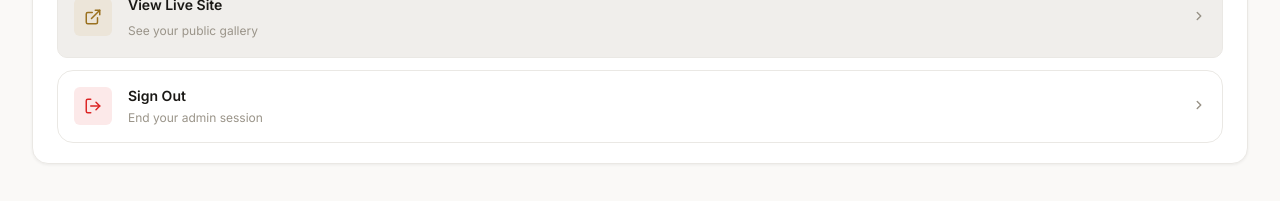
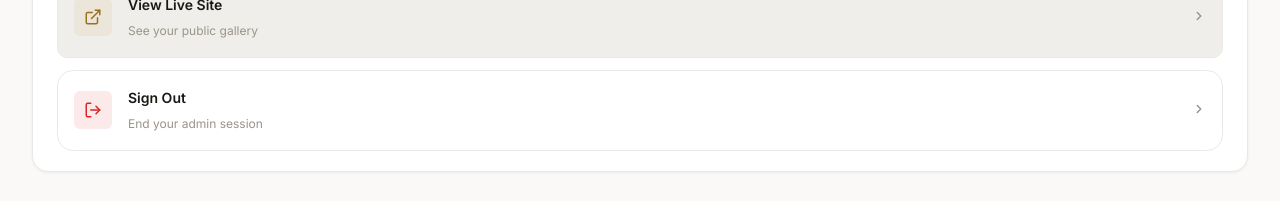
Before and after one commit to sejanH/google-photos-showcase, a Next.js app: page /admin in a window 1280 px wide. Shown: the part 1263-1464 px from the top of the page. Built offline with nearby package versions, Linux system fonts and the light colour scheme; no server answers; the database is empty.

Commit message:
Fix logout link reliability

```diff
--- a/src/components/AdminSidebar.tsx
+++ b/src/components/AdminSidebar.tsx
@@ -135,9 +135,9 @@ export default function AdminSidebar({ user }: AdminSidebarProps) {
               <span className={styles.userEmail}>{user.email}</span>
             </div>
           </div>
-          <button
+          <a
+            href="/api/auth/signout"
             className={styles.signOutBtn}
-            onClick={() => signOut({ callbackUrl: "/" })}
             title="Sign out"
           >
             <svg width="16" height="16" viewBox="0 0 24 24" fill="none" stroke="currentColor" strokeWidth="2" strokeLinecap="round" strokeLinejoin="round">
@@ -146,7 +146,7 @@ export default function AdminSidebar({ user }: AdminSidebarProps) {
               <line x1="21" y1="12" x2="9" y2="12" />
             </svg>
             <span className={styles.signOutLabel}>Sign Out</span>
-          </button>
+          </a>
         </div>
       )}
     </aside>
--- a/src/components/SignOutAction.tsx
+++ b/src/components/SignOutAction.tsx
@@ -5,10 +5,10 @@ import styles from "../app/admin/page.module.css";
 
 export default function SignOutAction() {
   return (
-    <button
-      onClick={() => signOut({ callbackUrl: "/" })}
+    <a
+      href="/api/auth/signout"
       className={styles.quickAction}
-      style={{ background: 'none', border: '1px solid var(--color-border-subtle)', width: '100%', textAlign: 'left', padding: 'var(--space-4)', borderRadius: 'var(--radius-lg)' }}
+      style={{ background: 'none', border: '1px solid var(--color-border-subtle)', width: '100%', textAlign: 'left', padding: 'var(--space-4)', borderRadius: 'var(--radius-lg)', textDecoration: 'none', display: 'flex' }}
     >
       <div className={styles.quickActionIcon} style={{ background: 'rgba(220, 38, 38, 0.1)', color: '#dc2626' }}>
         <svg width="18" height="18" viewBox="0 0 24 24" fill="none" stroke="currentColor" strokeWidth="2" strokeLinecap="round" strokeLinejoin="round">
@@ -26,6 +26,6 @@ export default function SignOutAction() {
           <polyline points="9 18 15 12 9 6" />
         </svg>
       </div>
-    </button>
+    </a>
   );
 }
```
